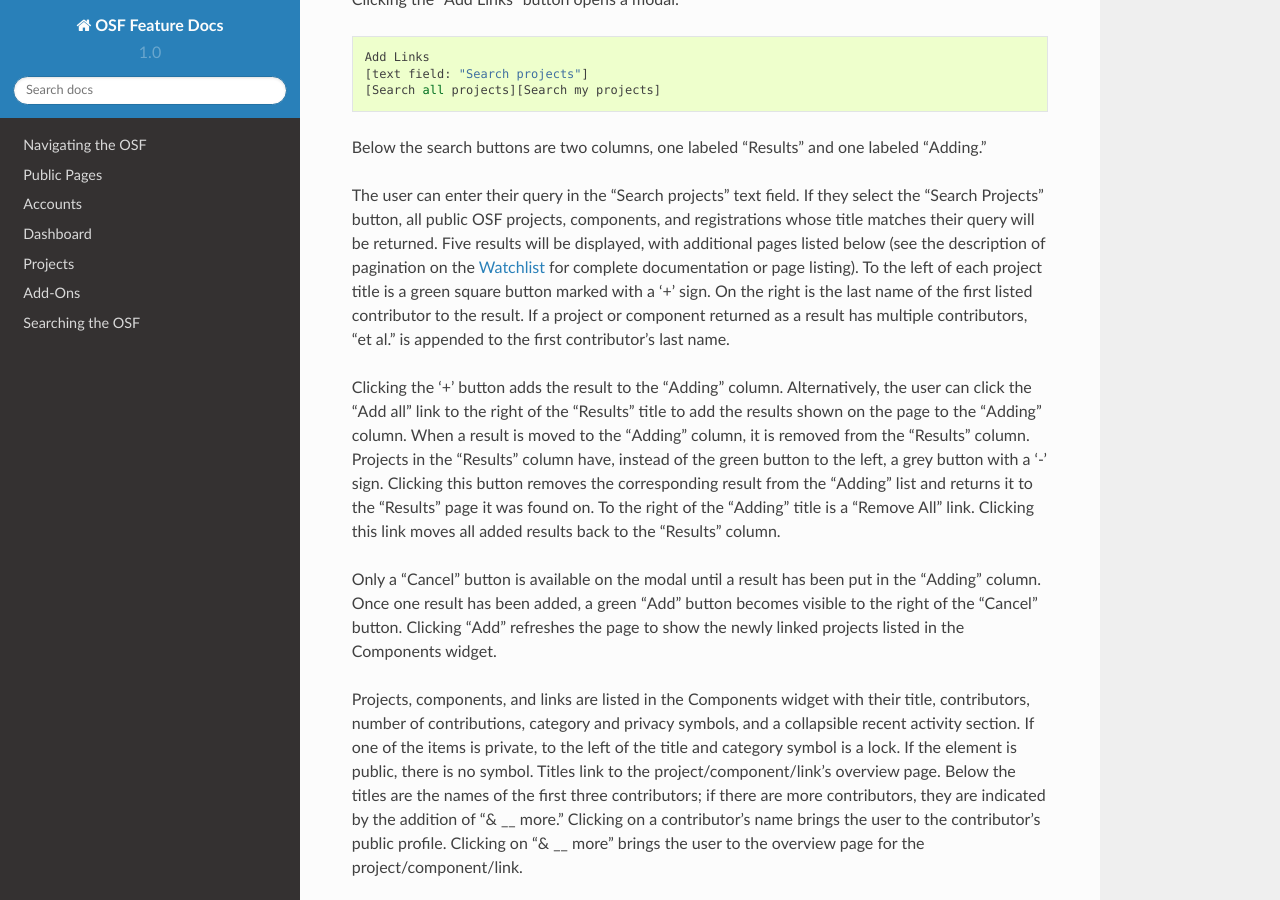
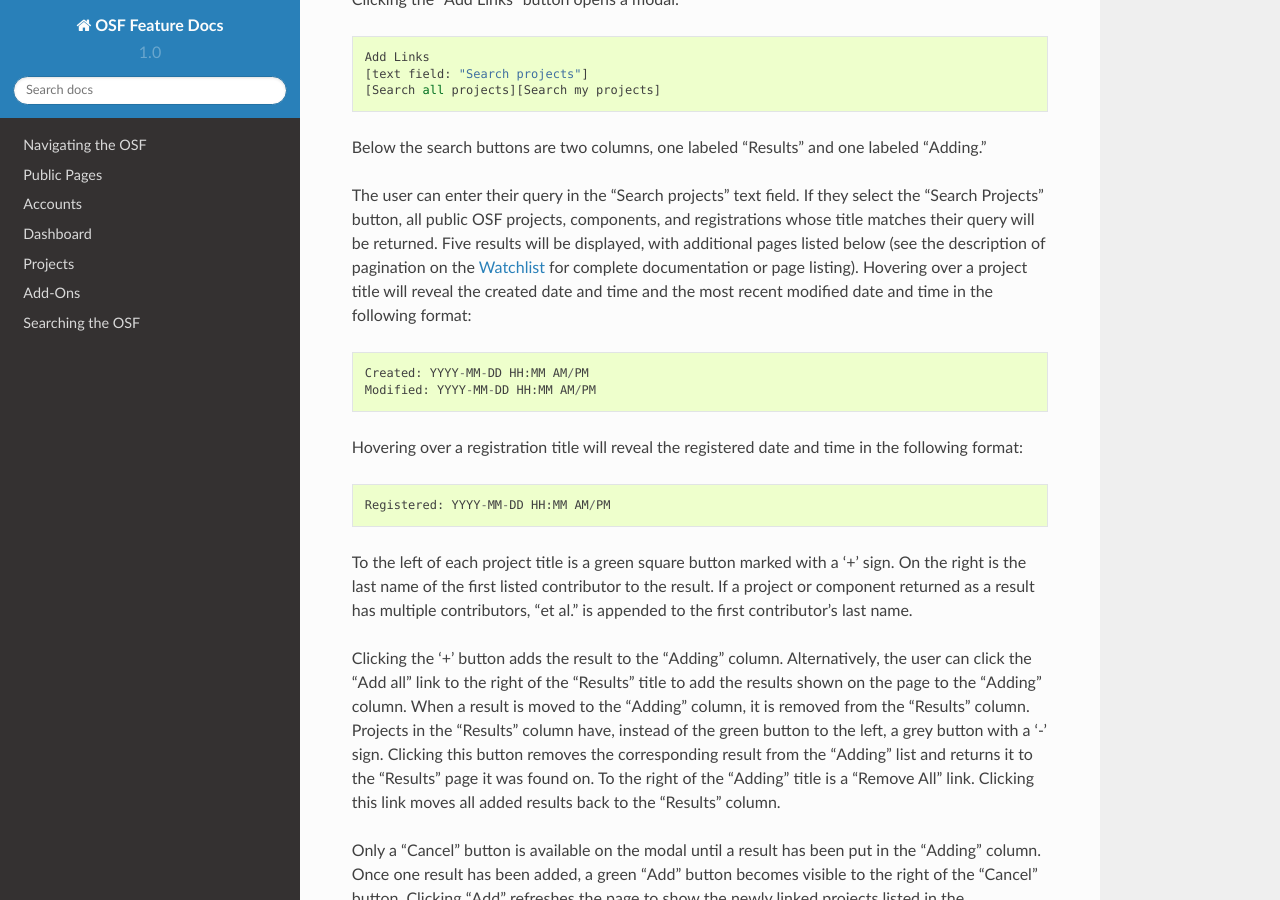
Before and after one commit to CenterForOpenScience/OSFDocs, a Sphinx documentation site: the page built from docs/projects/overview.rst, in a window 1280 px wide and 900 px high, scrolled down 5922 px. Built offline with Sphinx 7.4.7 and the Read the Docs theme 2.0.0, drawn with Linux system fonts in a browser that asks for light colours.

Commit message:
0.82
Add-Links feature update

```diff
--- a/docs/projects/overview.rst
+++ b/docs/projects/overview.rst
@@ -212,8 +212,16 @@
 
 The user can enter their query in the "Search projects" text field. If they select the "Search Projects" button, all public OSF projects,
 components, and registrations whose title matches their query will be returned. Five results will be displayed, with additional pages listed below (see
-the description of pagination on the :ref:`Watchlist <pagination>` for complete documentation or page listing). To the left of each
-project title is a green square button marked with a '+' sign. On the right is the last name of the first listed contributor to the result.
+the description of pagination on the :ref:`Watchlist <pagination>` for complete documentation or page listing). Hovering over a project title will reveal the created date and time and the most recent modified date and time in the following format::
+
+    Created: YYYY-MM-DD HH:MM AM/PM
+    Modified: YYYY-MM-DD HH:MM AM/PM
+
+Hovering over a registration title will reveal the registered date and time in the following format::
+
+    Registered: YYYY-MM-DD HH:MM AM/PM
+
+To the left of each project title is a green square button marked with a '+' sign. On the right is the last name of the first listed contributor to the result.
 If a project or component returned as a result has multiple contributors, "et al." is appended to the first contributor's last name.
 
 Clicking the '+' button adds the result to the "Adding" column. Alternatively, the user can click the "Add all" link to the right of the
```
